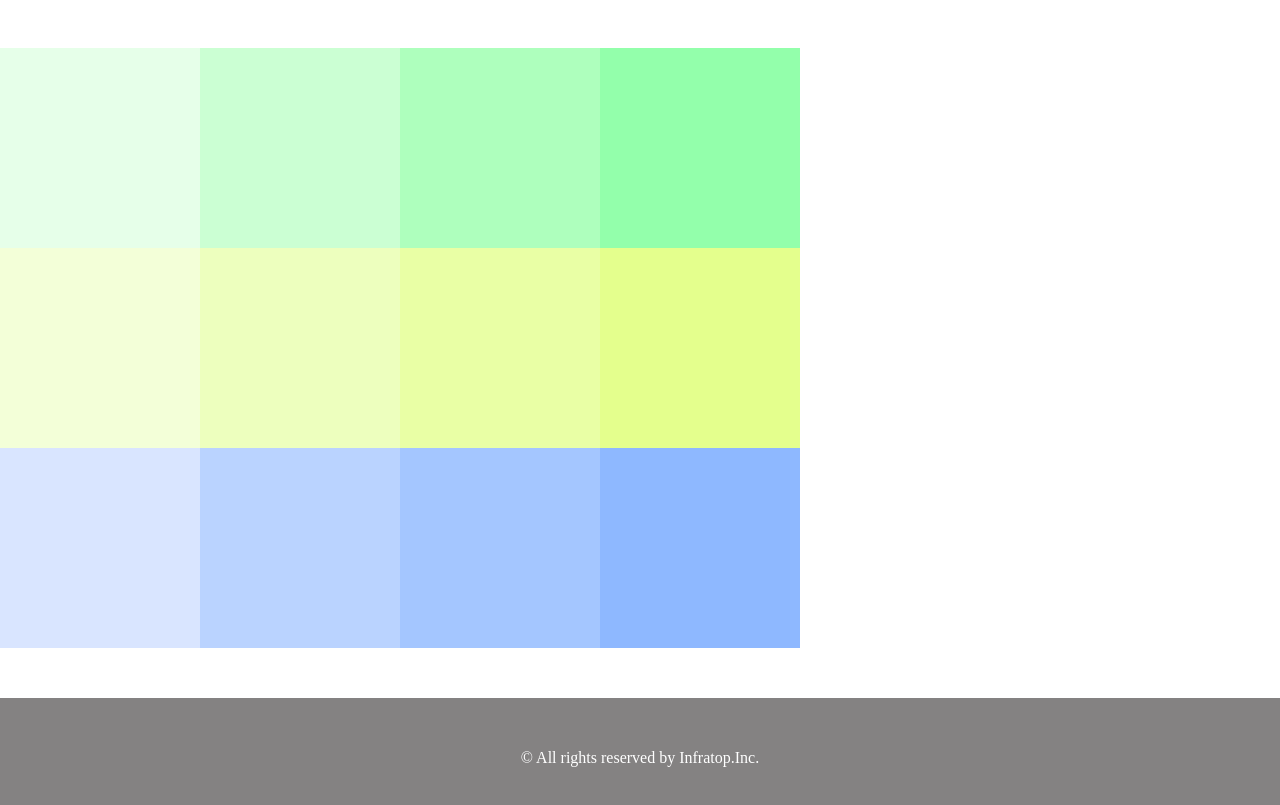
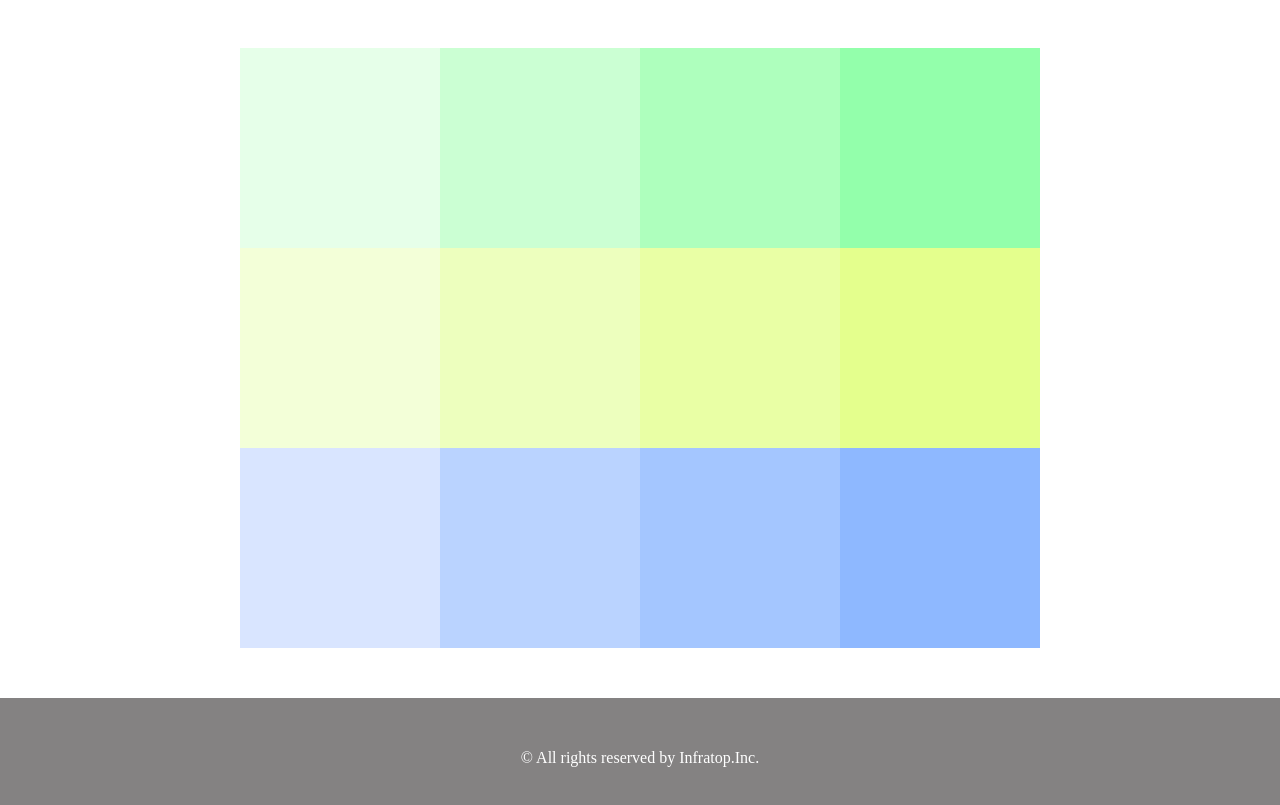
Before and after one commit to riri3/HTML-CSS-Chapter5-exercise, a plain HTML site: page index.html in a window 1280 px wide. Shown: the part 89-894 px from the top of the page. Drawn offline with Linux system fonts and the light colour scheme.

Commit message:
[finish]1-5

```diff
--- a/style.css
+++ b/style.css
@@ -21,7 +21,7 @@ nav {
 
 .nav-list {
   text-align: center;
-  padding: 10px auto;
+  padding: 15px auto;
   margin: 0 auto;
 }
 
@@ -33,9 +33,9 @@ nav {
 
 .main {
   width: 800px;
-  height: 700px;
+  margin: 50px auto;
   display: flex;
-
+  flex-wrap: wrap;
 }
 
 .contents {
@@ -48,84 +48,72 @@ nav {
   width: 200px;
   height: 200px;
   background-color: #e6ffe9;
-  margin: 50px 0px 0px 0px;
 }
 
 .box2 {
   width: 200px;
   height: 200px;
   background-color: #cbffd3;
-  margin: 50px 0px 0px 0px;
 }
 
 .box3 {
   width: 200px;
   height: 200px;
   background-color: #aeffbd;
-  margin: 50px 0px 0px 0px;
 }
 
 .box4 {
   width: 200px;
   height: 200px;
   background-color: #93ffab;
-  margin: 50px 0px 0px 0px;
 }
 
 .box5 {
   width: 200px;
   height: 200px;
   background-color: #f3ffd8;
-  margin: 0px 0px 0px 0px;
 }
 
-.box6{
+.box6 {
   width: 200px;
   height: 200px;
   background-color: #edffbe;
-  margin: 0px 0px 0px 0px;
 }
 
 .box7 {
   width: 200px;
   height: 200px;
   background-color: #e9ffa5;
-  margin: 0px 0px 0px 0px;
 }
 
 .box8 {
   width: 200px;
   height: 200px;
   background-color: #e4ff8d;
-  margin: 0px 0px 0px 0px;
 }
 
 .box9 {
   width: 200px;
   height: 200px;
   background-color: #d9e5ff;
-  margin: 0px 0px 50px 0px;
 }
 
 .box10 {
   width: 200px;
   height: 200px;
   background-color: #bad3ff;
-  margin: 0px 0px 50px 0px;
 }
 
 .box11 {
   width: 200px;
   height: 200px;
   background-color: #a4c6ff;
-  margin: 0px 0px 50px 0px;
 }
 
 .box12 {
   width: 200px;
   height: 200px;
   background-color: #8eb8ff;
-  margin: 0px 0px 50px 0px;
 }
 
 footer {
```
